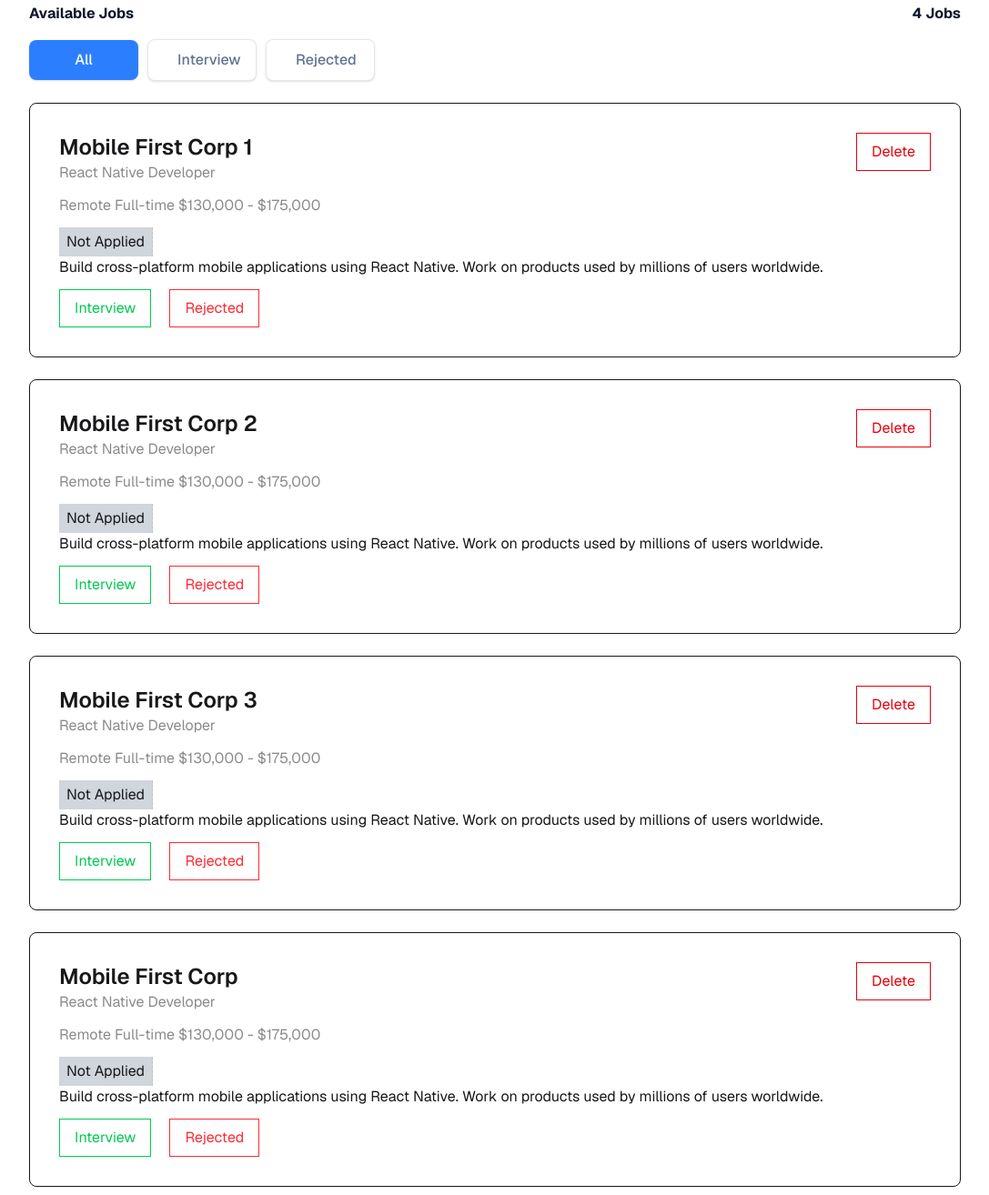
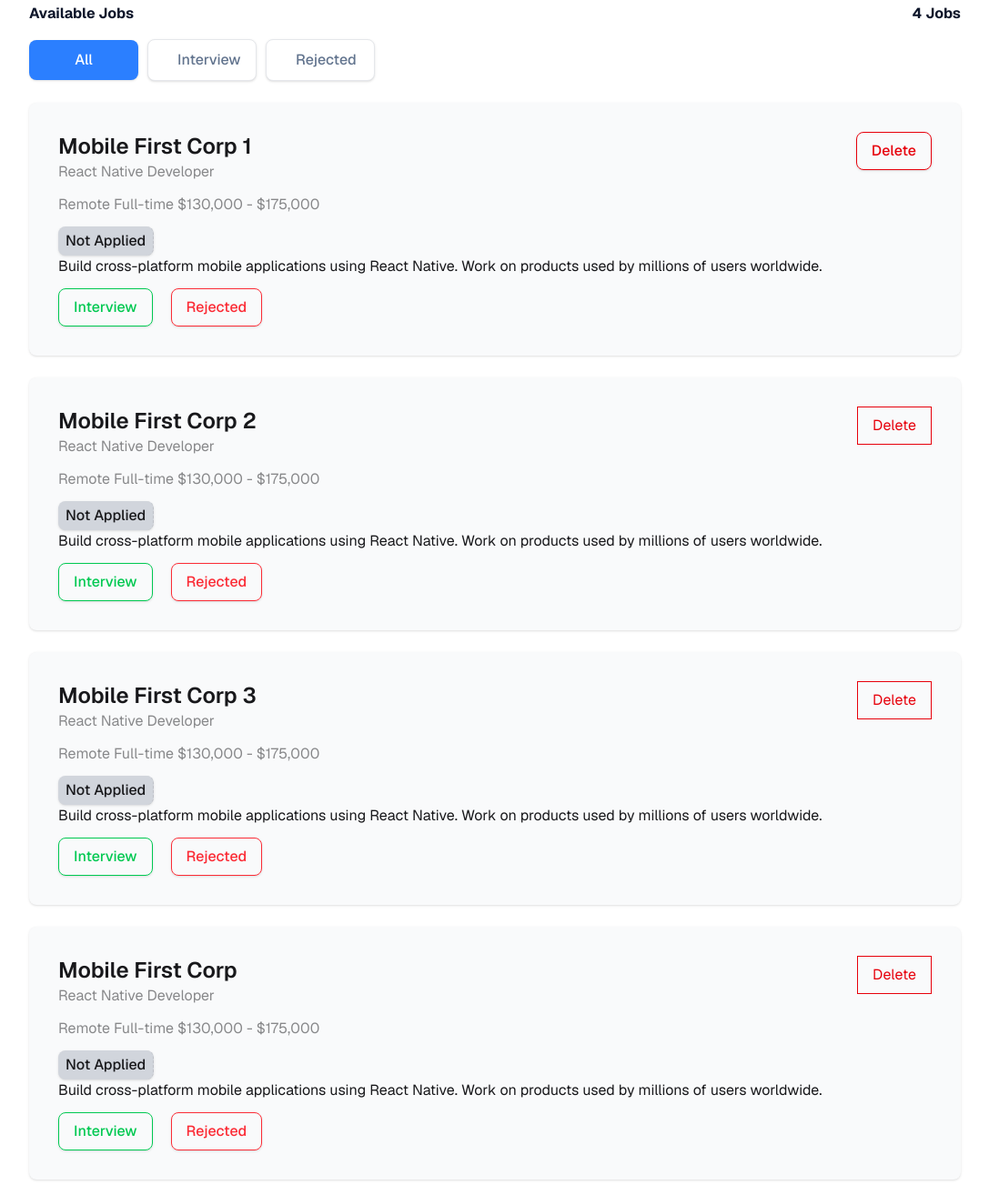
Before and after one commit to rmgolamrabbani/Assignment-04, a plain HTML site: page index.html in a window 1280 px wide. Shown: the part 206-1520 px from the top of the page at 91% size, without its empty margins (96-1183 px from the left). Drawn offline with nearby package versions, Linux system fonts and the light colour scheme.

Commit message:
fix some button

```diff
--- a/index.html
+++ b/index.html
@@ -70,7 +70,7 @@
 
         <section id="allCards">
 
-            <div class="card flex-row justify-between border p-8 my-6">
+            <div class="card flex-row justify-between p-8 my-6 bg-gray-50 shadow-sm ">
 
                 <div class="space-y-3">
 
@@ -82,26 +82,26 @@
                         <p class="type-salary opacity-50">Remote Full-time $130,000 - $175,000</p>
 
                     <div>
-                      <p class="stat bg-gray-300 w-fit py-1 px-2 ">Not Applied</p>
+                      <p class="stat bg-gray-300 w-fit py-1 px-2 font-medium rounded-lg shadow-sm">Not Applied</p>
                       <p class="description">Build cross-platform mobile applications using React Native. Work on products used by millions of users worldwide.</p>
                     </div>
 
 
 
                      <div class="flex gap-5">
-                        <button class="interview-btn px-4 py-2 border text-green-500 ">Interview</button>
-                        <button class="reject-btn border text-red-500 px-4 py-2">Rejected</button>
+                        <button class="interview-btn px-4 py-2 border text-green-500 font-medium rounded-lg shadow-sm ">Interview</button>
+                        <button class="reject-btn border text-red-500 px-4 py-2 font-medium rounded-lg shadow-sm">Rejected</button>
                      </div>
 
                 </div>
 
 
                 <div>
-                    <button class="btn-delete border text-red-600 px-4 py-2">Delete</button>
+                    <button class="btn-delete border text-red-600 px-4 py-2 font-medium rounded-lg shadow-sm">Delete</button>
                 </div>
             </div>
 
-            <div class="card flex-row justify-between border p-8 my-6">
+            <div class="card flex-row justify-between  bg-gray-50 shadow-sm p-8 my-6">
 
                 <div class="space-y-3">
 
@@ -113,15 +113,15 @@
                         <p class="type-salary opacity-50">Remote Full-time $130,000 - $175,000</p>
 
                     <div>
-                      <p class="stat bg-gray-300 w-fit py-1 px-2 ">Not Applied</p>
+                      <p class="stat bg-gray-300 w-fit py-1 px-2 font-medium rounded-lg shadow-sm ">Not Applied</p>
                       <p class="description">Build cross-platform mobile applications using React Native. Work on products used by millions of users worldwide.</p>
                     </div>
 
 
 
                      <div class="flex gap-5">
-                        <button class="interview-btn px-4 py-2 border text-green-500 ">Interview</button>
-                        <button class="reject-btn border text-red-500 px-4 py-2">Rejected</button>
+                        <button class="interview-btn px-4 py-2 border text-green-500 font-medium rounded-lg shadow-sm">Interview</button>
+                        <button class="reject-btn border text-red-500 px-4 py-2 font-medium rounded-lg shadow-sm">Rejected</button>
                      </div>
 
                 </div>
@@ -132,7 +132,7 @@
                 </div>
             </div>
 
-            <div class="card flex-row justify-between border p-8 my-6">
+            <div class="card flex-row justify-between  bg-gray-50 shadow-sm p-8 my-6">
 
                 <div class="space-y-3">
 
@@ -144,15 +144,15 @@
                         <p class="type-salary opacity-50">Remote Full-time $130,000 - $175,000</p>
 
                     <div>
-                      <p class="stat bg-gray-300 w-fit py-1 px-2 ">Not Applied</p>
+                      <p class="stat bg-gray-300 w-fit py-1 px-2 font-medium rounded-lg shadow-sm ">Not Applied</p>
                       <p class="description">Build cross-platform mobile applications using React Native. Work on products used by millions of users worldwide.</p>
                     </div>
 
 
 
                      <div class="flex gap-5">
-                        <button class="interview-btn px-4 py-2 border text-green-500 ">Interview</button>
-                        <button class="reject-btn border text-red-500 px-4 py-2">Rejected</button>
+                        <button class="interview-btn px-4 py-2 border text-green-500 font-medium rounded-lg shadow-sm">Interview</button>
+                        <button class="reject-btn border text-red-500 px-4 py-2 font-medium rounded-lg shadow-sm">Rejected</button>
                      </div>
 
                 </div>
@@ -164,7 +164,7 @@
             </div>
 
 
-            <div class="card flex-row justify-between border p-8 my-6">
+            <div class="card flex-row justify-between  bg-gray-50 shadow-sm p-8 my-6">
 
                 <div class="space-y-3">
 
@@ -176,15 +176,15 @@
                         <p class="type-salary opacity-50">Remote Full-time $130,000 - $175,000</p>
 
                     <div>
-                      <p class="stat bg-gray-300 w-fit py-1 px-2 ">Not Applied</p>
+                      <p class="stat bg-gray-300 w-fit py-1 px-2  font-medium rounded-lg shadow-sm">Not Applied</p>
                       <p class="description">Build cross-platform mobile applications using React Native. Work on products used by millions of users worldwide.</p>
                     </div>
 
 
 
                      <div class="flex gap-5">
-                        <button class="interview-btn px-4 py-2 border text-green-500 ">Interview</button>
-                        <button class="reject-btn border text-red-500 px-4 py-2">Rejected</button>
+                        <button class="interview-btn px-4 py-2 border text-green-500  font-medium rounded-lg shadow-sm">Interview</button>
+                        <button class="reject-btn border text-red-500 px-4 py-2 font-medium rounded-lg shadow-sm">Rejected</button>
                      </div>
 
                 </div>
--- a/script.js
+++ b/script.js
@@ -58,11 +58,9 @@ function toggleStyle(id) {
     }
 }
 
-// Step-2: Main Event Delegation
+// Step-2: Main Event
 mainContainer.addEventListener('click', function(event) {
     const target = event.target;
-
-    // Interview Button Logic
 
     if (target.classList.contains('interview-btn')) {
         const parenNode = target.closest('.card');
@@ -143,7 +141,7 @@ function renderInterview() {
     // no job condition
     if (interviewList.length === 0) {
         filterSection.innerHTML = `
-            <div class="card  border py-15 my-7 flex items-center  bg-gray-50 ">
+            <div class="card py-15 my-7 flex items-center  bg-gray-50 ">
 
             <div class="text-center">
                 <img class="w-1xl pl-25" src="/images/jobs.png" alt="">
@@ -170,7 +168,7 @@ function renderReject() {
       // no job condition
     if (interviewList.length === 0) {
         filterSection.innerHTML = `
-            <div class="card  border py-15 my-7 flex items-center  bg-gray-50 ">
+            <div class="card py-15 my-7 flex items-center  bg-gray-50 ">
 
             <div class="text-center">
                 <img class="w-1xl pl-25" src="/images/jobs.png" alt="">
```
